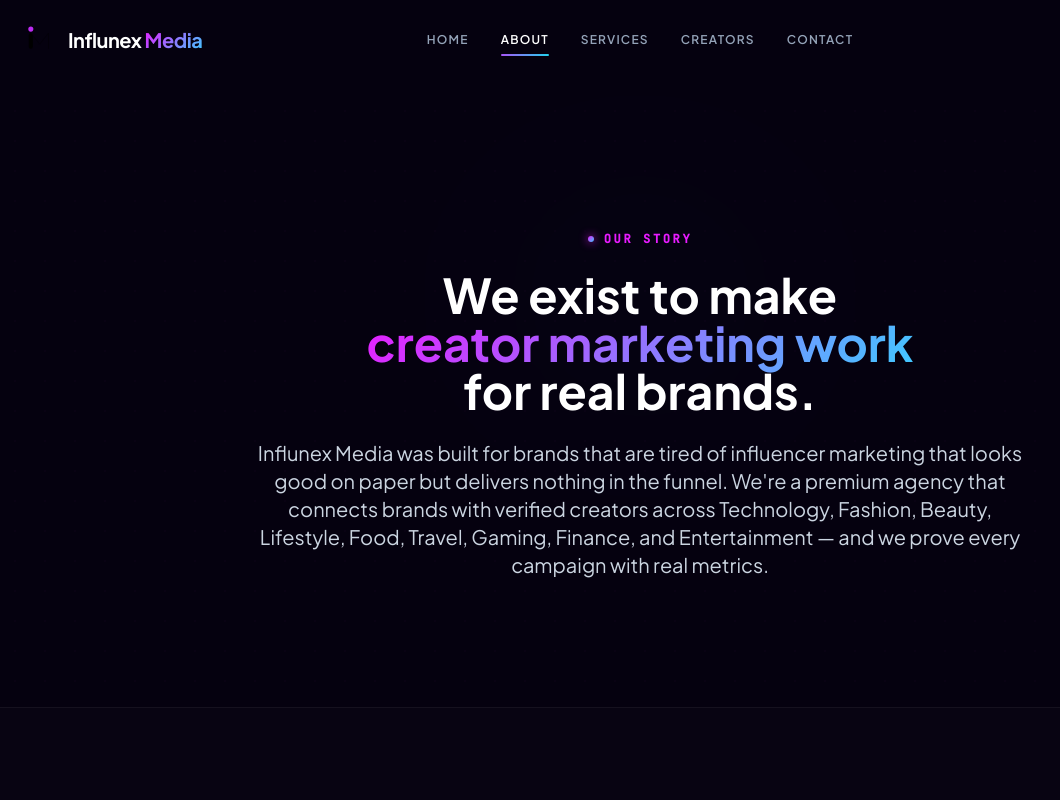
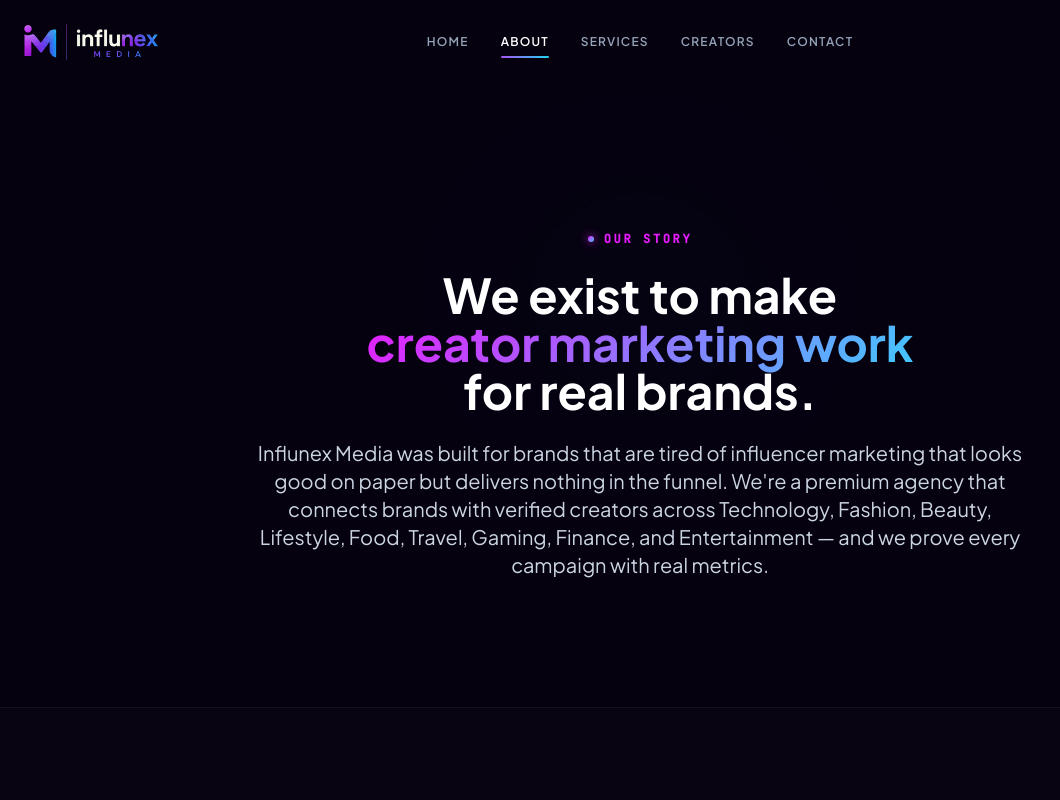
Before and after one commit to faisal27-hub/influenex-media, a React (Vite) app in the folder frontend/: page /about in a window 1280 px wide. Shown: the top 800 px of the page, without its empty margins (0-1060 px from the left). Built offline with nearby package versions, Linux system fonts and the light colour scheme.

Commit message:
revert: restore original logo.png image across Navbar, Footer, and LoadingScreen

```diff
--- a/frontend/src/components/layout/Footer.tsx
+++ b/frontend/src/components/layout/Footer.tsx
@@ -45,15 +45,12 @@
 
           {/* Column 1: Brand */}
           <div className="flex flex-col items-start">
-            <Link to="/" className="flex items-center gap-3 mb-6 group select-none">
+            <Link to="/" className="flex items-center mb-6 group select-none">
               <img
-                src="/favicon.svg"
+                src="/logo.png"
                 alt="Influnex Media Logo"
-                className="h-8 w-auto object-contain transition-transform duration-300 group-hover:scale-105"
+                className="h-9 w-auto object-contain transition-transform duration-300 group-hover:opacity-90"
               />
-              <span className="font-display font-bold text-lg md:text-xl tracking-tight text-white">
-                Influnex <span className="gradient-text">Media</span>
-              </span>
             </Link>
             <p className="text-slate-300 text-sm leading-relaxed max-w-[240px] transition-colors duration-300">
               Helping brands connect with trusted creators through impactful influencer marketing campaigns.
--- a/frontend/src/components/layout/Navbar.tsx
+++ b/frontend/src/components/layout/Navbar.tsx
@@ -40,15 +40,12 @@
       >
         <div className="max-w-7xl mx-auto px-6 flex items-center justify-between">
           <div className="flex-1 flex justify-start">
-            <Link to="/" className="flex items-center gap-3 group select-none">
+            <Link to="/" className="flex items-center group select-none">
               <img
-                src="/favicon.svg"
+                src="/logo.png"
                 alt="Influnex Media Logo"
-                className="h-8 w-auto object-contain transition-transform duration-300 group-hover:scale-105"
+                className="h-9 w-auto object-contain transition-transform duration-300 group-hover:opacity-90"
               />
-              <span className="font-display font-bold text-lg md:text-xl tracking-tight text-white">
-                Influnex <span className="gradient-text">Media</span>
-              </span>
             </Link>
           </div>
 
--- a/frontend/src/components/ui/UIComponents.tsx
+++ b/frontend/src/components/ui/UIComponents.tsx
@@ -62,16 +62,11 @@
             transition={{ duration: 0.6 }}
             className="mb-8"
           >
-            <div className="flex items-center gap-3.5 select-none">
-              <img
-                src="/favicon.svg"
-                alt="Influnex Media Logo"
-                className="h-12 w-auto object-contain"
-              />
-              <span className="font-display font-bold text-2xl tracking-tight text-white">
-                Influnex <span className="gradient-text">Media</span>
-              </span>
-            </div>
+            <img
+              src="/logo.png"
+              alt="Influnex Media Logo"
+              className="h-14 w-auto object-contain"
+            />
           </motion.div>
 
           {/* Progress Bar */}
```
